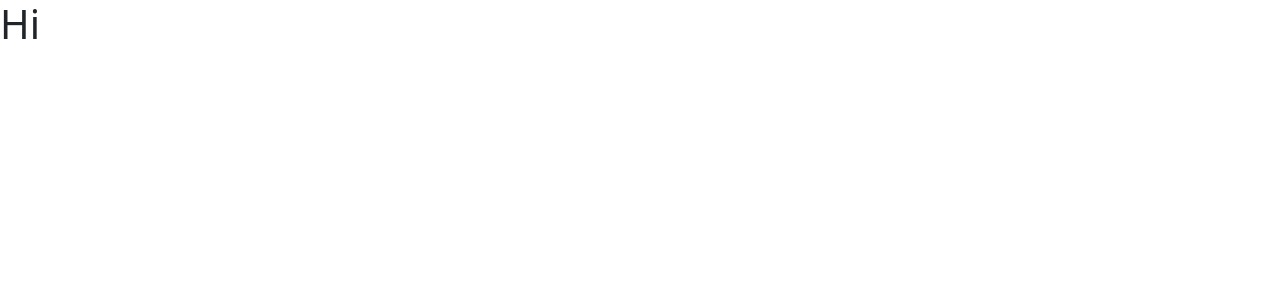
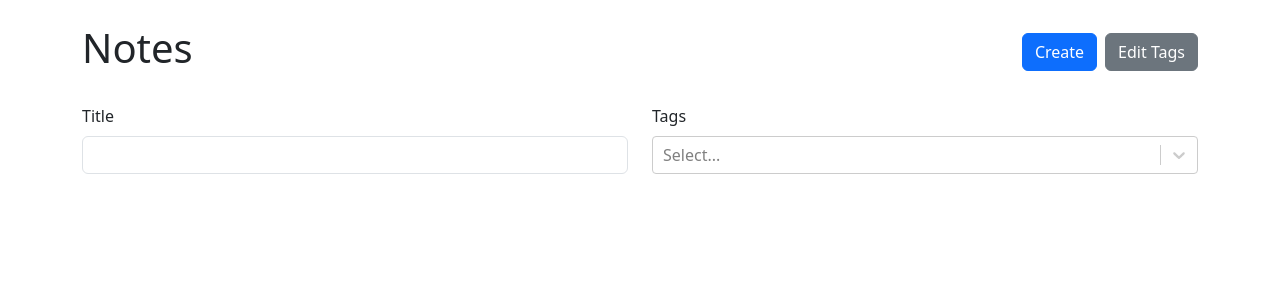
Before and after one commit to anveshvanam/Notes-app, a React (Vite) app: page / in a window 1280 px wide. Shown: the top 300 px of the page. Built offline with nearby package versions, Linux system fonts and the light colour scheme.

Commit message:
create note list page

```diff
--- a/src/App.tsx
+++ b/src/App.tsx
@@ -4,6 +4,8 @@
 import { useLocalStorage } from "./useLocalStorage";
 import { useMemo } from "react";
 import { v4 as uuidv4 } from "uuid";
+import { NoteList } from "./NoteList";
+import { Container } from "react-bootstrap";
 
 export type Note = {
   id: string;
@@ -57,8 +59,12 @@
   }
 
   return (
+    <Container className="my-4">
       <Routes>
-      <Route path="/" element={<h1>Hi</h1>} />
+        <Route
+          path="/"
+          element={<NoteList availableTags={tags} notes={notesWithTags} />}
+        />
         <Route
           path="/new"
           element={
@@ -75,6 +81,7 @@
         </Route>
         <Route path="*" element={<h1>Not Found</h1>} />
       </Routes>
+    </Container>
   );
 }
 export default App;
--- a/src/NewNote.tsx
+++ b/src/NewNote.tsx
@@ -1,3 +1,4 @@
+import { NoteData } from "./App";
 import { NoteForm } from "./NoteForm";
 
 type NewNoteProps = {
--- /dev/null
+++ b/src/NoteList.module.css
@@ -0,0 +1,9 @@
+.card {
+  transition: translate ease-in-out 100ms, box-shadow ease-in-out 100ms;
+}
+
+.card:hover,
+.card:focus {
+  translate: 0 -5px;
+  box-shadow: 0 5px 8px 0 rgba(0, 0, 0, 0.2);
+}
--- /dev/null
+++ b/src/NoteList.tsx
@@ -0,0 +1,133 @@
+import { useMemo, useState } from "react";
+import { Row, Col, Stack, Button, Form, Card, Badge } from "react-bootstrap";
+import { Link } from "react-router-dom";
+import ReactSelect from "react-select";
+import { Note, Tag } from "./App";
+import styles from "./NoteList.module.css";
+type NoteListProps = {
+  availableTags: Tag[];
+  notes: Note[];
+};
+
+type SimplifiedNote = {
+  tags: Tag[];
+  title: string;
+  id: string;
+};
+
+export function NoteList({ availableTags, notes }: NoteListProps) {
+  const [selectedTags, setSelectedTags] = useState<Tag[]>([]);
+  const [title, setTitle] = useState("");
+
+  const filteredNotes = useMemo(() => {
+    return notes.filter((note) => {
+      return (
+        (title === "" ||
+          note.title.toLowerCase().includes(title.toLowerCase())) &&
+        (selectedTags.length === 0 ||
+          selectedTags.every((tag) =>
+            note.tags.some((noteTag) => noteTag.id === tag.id)
+          ))
+      );
+    });
+  }, [title, selectedTags, notes]);
+
+  return (
+    <>
+      <Row className="align-items-center mb-4">
+        <Col>
+          <h1>Notes</h1>
+        </Col>
+        <Col xs="auto">
+          <Stack gap={2} direction="horizontal">
+            <Link to="/new">
+              <Button variant="primary">Create</Button>
+            </Link>
+            <Button variant="secondary">Edit Tags</Button>
+          </Stack>
+        </Col>
+      </Row>
+      <Form>
+        <Row className="mb-4">
+          <Col>
+            <Form.Group controlId="title">
+              <Form.Label>Title</Form.Label>
+              <Form.Control
+                type="text"
+                value={title}
+                onChange={(e) => setTitle(e.target.value)}
+              />
+            </Form.Group>
+          </Col>
+          <Col>
+            <Form.Group controlId="tags">
+              <Form.Label>Tags</Form.Label>
+              <ReactSelect
+                value={selectedTags.map((tag) => {
+                  return { label: tag.label, value: tag.id };
+                })}
+                options={availableTags.map((tag) => {
+                  return { label: tag.label, value: tag.id };
+                })}
+                onChange={(tags) => {
+                  setSelectedTags(
+                    tags.map((tag) => {
+                      return { label: tag.label, id: tag.value };
+                    })
+                  );
+                }}
+                isMulti
+              />
+            </Form.Group>
+          </Col>
+        </Row>
+      </Form>
+      <Row xs={1} sm={2} lg={3} xl={4} className="g-3">
+        {filteredNotes.map((note) => {
+          return (
+            <Col key={note.id}>
+              <NoteCard id={note.id} title={note.title} tags={note.tags} />
+            </Col>
+          );
+        })}
+      </Row>
+    </>
+  );
+}
+
+function NoteCard({ id, title, tags }: SimplifiedNote) {
+  return (
+    <Card
+      as={Link}
+      to={`/${id}`}
+      className={`h-100 text-reset text-decoration-none ${styles.card}`}
+    >
+      <Card.Body>
+        <Stack
+          gap={2}
+          className="align-items-center justify-content-center h-100"
+        >
+          <span className="fs-5">{title}</span>
+          {tags.length > 0 && (
+            <Stack
+              direction="horizontal"
+              gap={1}
+              className="justify-content-center flex-wrap"
+            >
+              {tags.map((tag) => {
+                return (
+                  <Badge
+                    key={tag.id}
+                    className={`badge rounded-pill text-truncate ${styles.tag}`}
+                  >
+                    {tag.label}
+                  </Badge>
+                );
+              })}
+            </Stack>
+          )}
+        </Stack>
+      </Card.Body>
+    </Card>
+  );
+}
```
Lines whose indentation alone changed are shown as unchanged.
